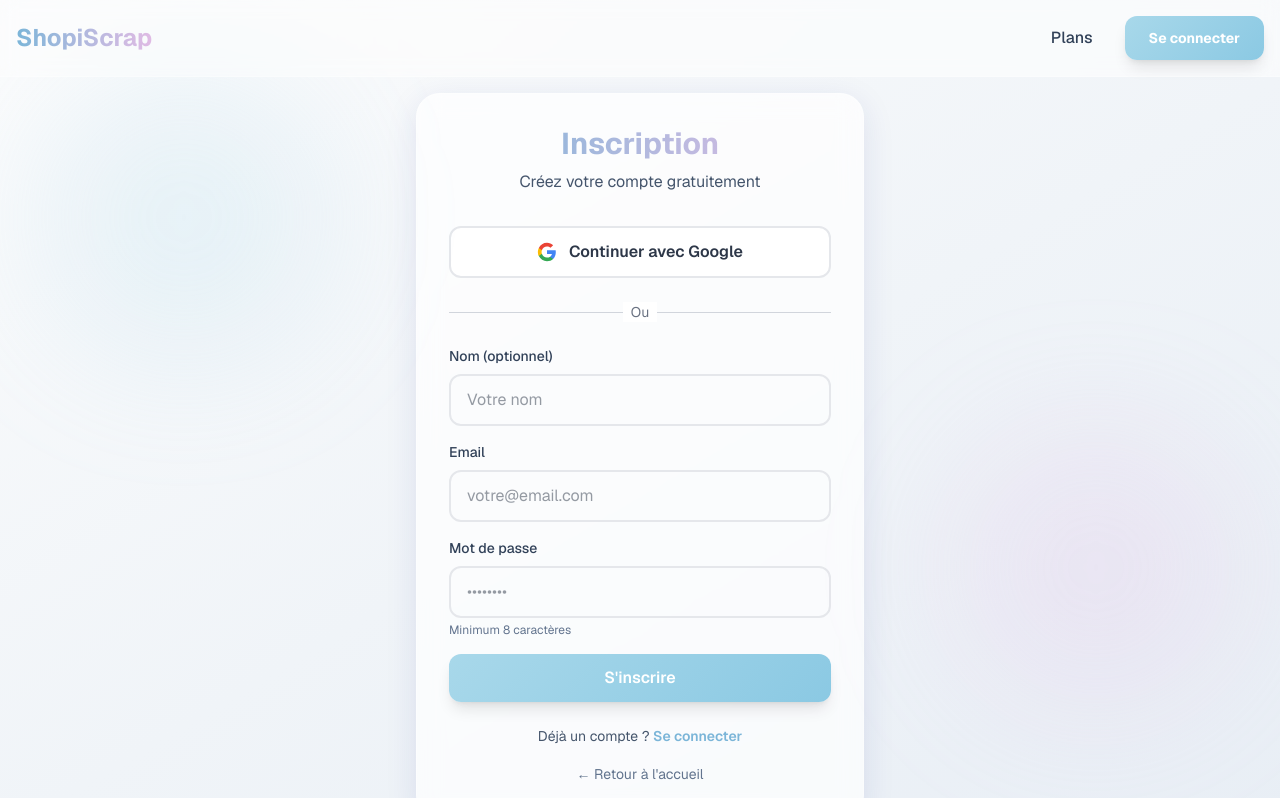
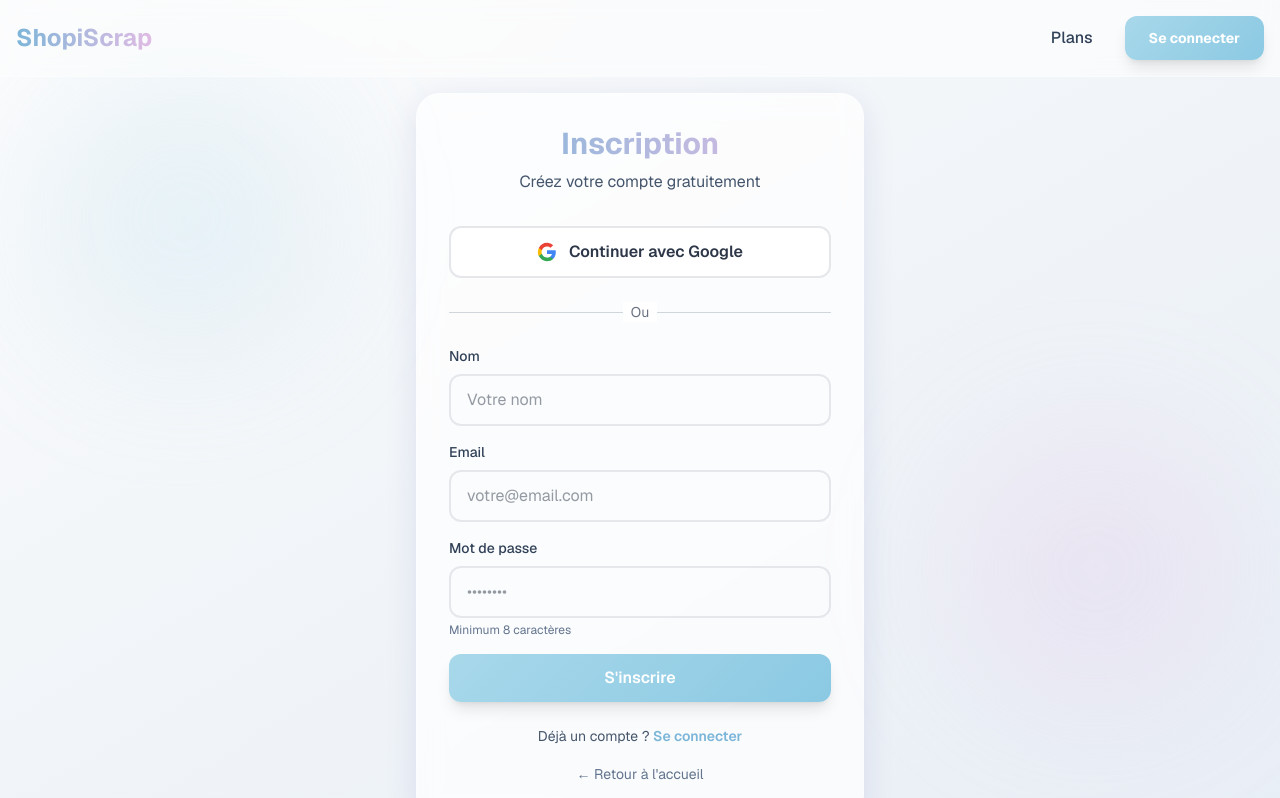
Before and after one commit to GabrielLCSC/ShopiScrap, a Next.js app: page /register in a window 1280 px wide. Shown: the top 798 px of the page. Built offline with nearby package versions, Linux system fonts and the light colour scheme; no server answers.

Commit message:
feat(next): feat

```diff
--- a/app/register/page.tsx
+++ b/app/register/page.tsx
@@ -106,12 +106,13 @@ function RegisterForm() {
         <form onSubmit={handleSubmit} className="space-y-4">
           <div>
             <label htmlFor="name" className="block text-sm font-medium text-slate-700 mb-2">
-              Nom (optionnel)
+              Nom
             </label>
             <input
               id="name"
               type="text"
               value={name}
+              required
               onChange={(e) => setName(e.target.value)}
               className="w-full px-4 py-3 rounded-xl border-2 border-gray-200 focus:border-[#7BB5D8] focus:outline-none transition-colors"
               placeholder="Votre nom"
```
